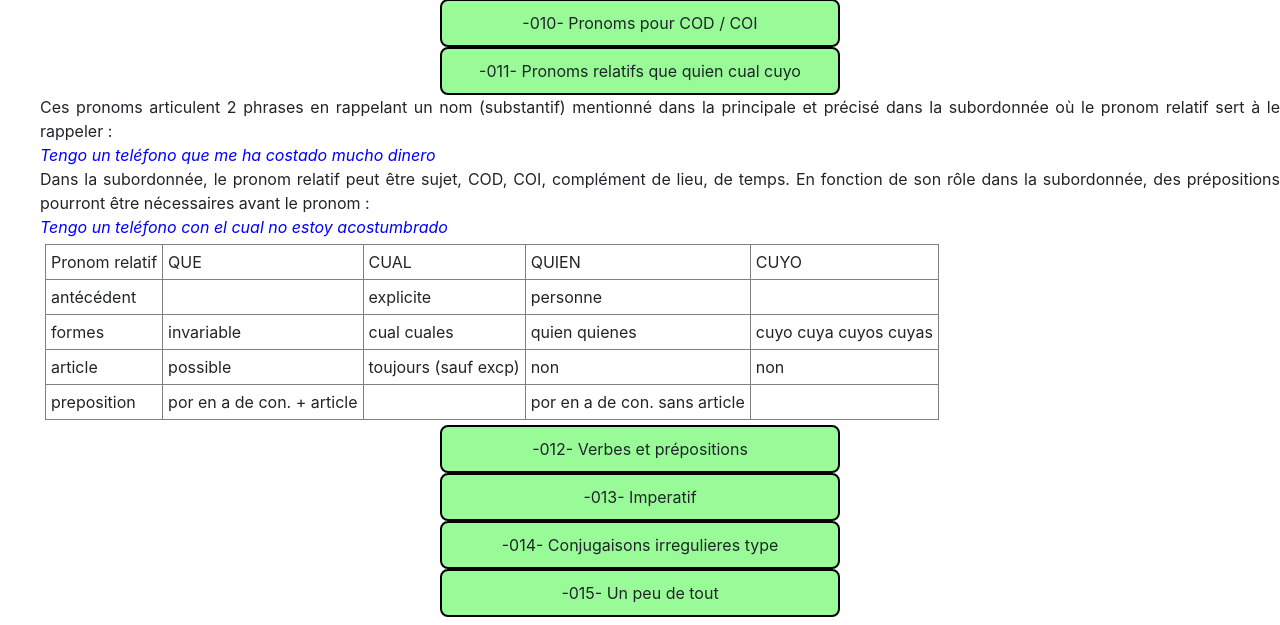
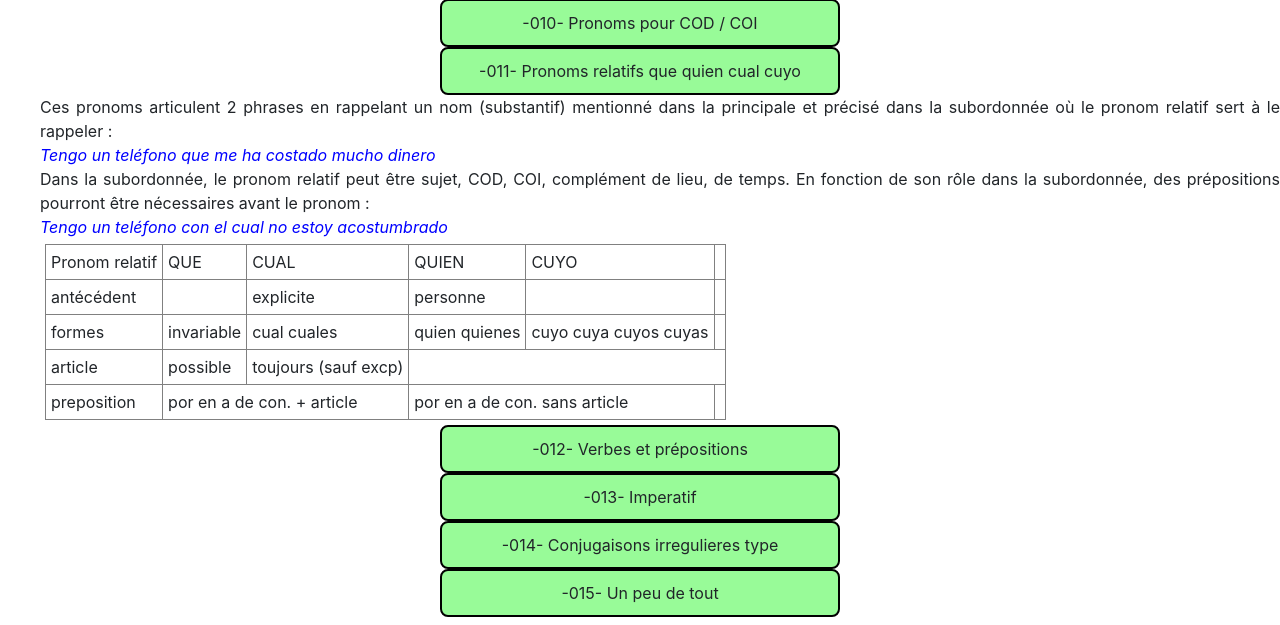
Before and after one commit to kutta75/espanol, a Django app: template verbos/templates/verbos/gramatica.html in a window 1280 px wide, after a click on "-011- Pronoms relatifs que quien cual cuyo". Shown: the part 863-1488 px from the top of the page. Run offline with Django 3.2, Linux system fonts and the light colour scheme; the template is opened without the code that fills it, so the values that code supplies are empty; some libraries are stand-ins or nearby versions.

Commit message:
Update gramatica.html

```diff
--- a/verbos/templates/verbos/gramatica.html
+++ b/verbos/templates/verbos/gramatica.html
@@ -1250,15 +1250,12 @@ Dans la subordonnée, le pronom relatif peut être sujet, COD, COI, complément
 		<td> article  </td>
 		<td>  possible </td>
 		<td> toujours (sauf excp) </td>
-		<td> non </td>
-		<td> non </td>
-
-	</tr>
+			</tr>
 	<tr>
 		<td> preposition  </td>
-		<td>  por en a de  con. + article </td>
-		<td>      </td>
-		<td> por en a de  con. sans article  </td>
+		<td colspan="2">  por en a de  con. + article </td>
+
+		<td colspan="2">  por en a de  con. sans article  </td>
 		<td>  </td>
 
 	</tr>
```
